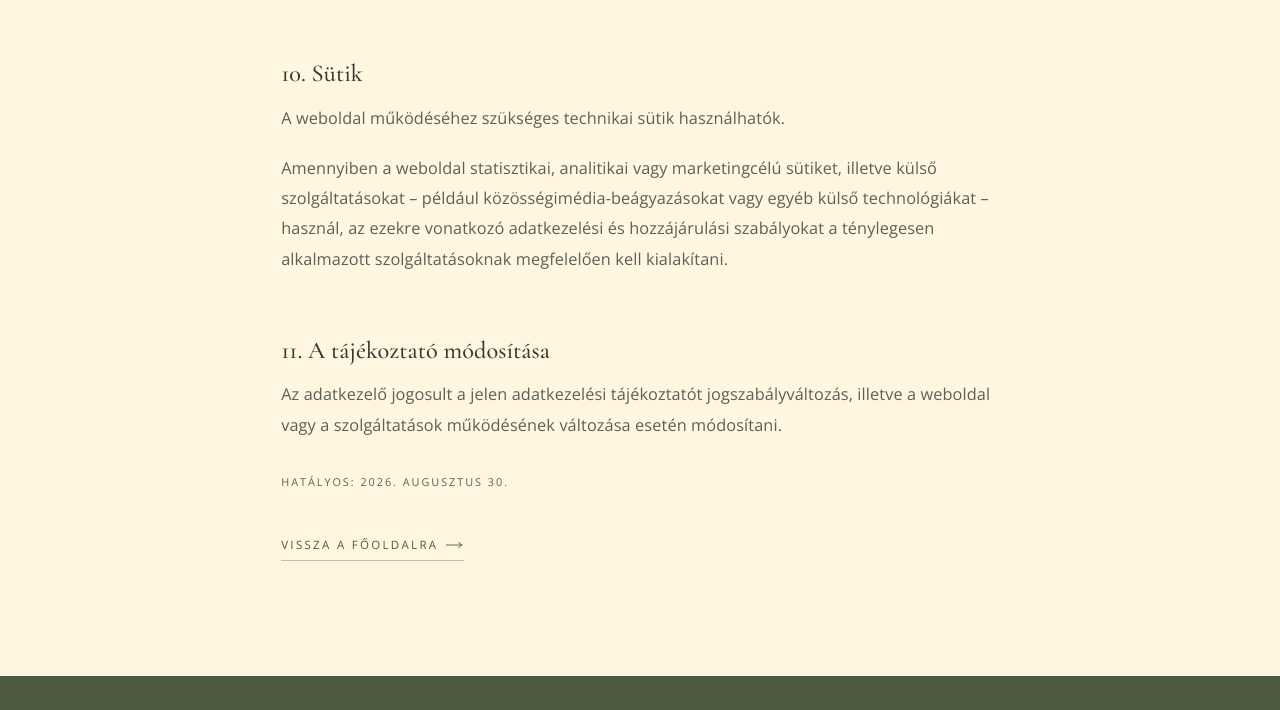
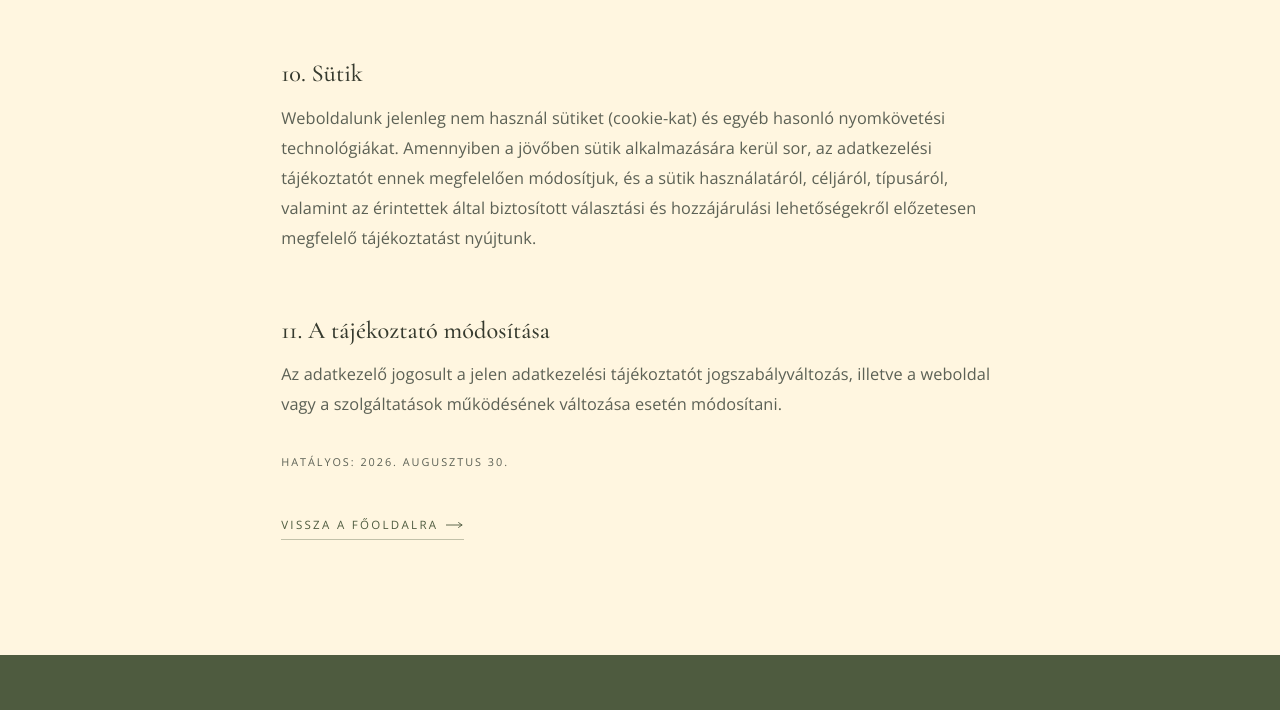
Before and after one commit to honyakgergo/parton_website, a plain HTML site: page adatkezeles.html in a window 1280 px wide. Shown: the part 4221-4931 px from the top of the page. Drawn offline with nearby package versions, Linux system fonts and the light colour scheme; a web font is replaced by a local one.

Commit message:
süti javítás

```diff
--- a/adatkezeles.html
+++ b/adatkezeles.html
@@ -160,11 +160,11 @@
         történik, panaszt tehet a Nemzeti Adatvédelmi és Információszabadság Hatóságnál (NAIH),
         illetve bírósághoz fordulhat.</p>
         <h2 class="legal-section" id="sutik">10. Sütik</h2>
-        <p>A weboldal működéséhez szükséges technikai sütik használhatók.</p>
-        <p>Amennyiben a weboldal statisztikai, analitikai vagy marketingcélú sütiket, illetve
-        külső szolgáltatásokat – például közösségimédia-beágyazásokat vagy egyéb külső
-        technológiákat – használ, az ezekre vonatkozó adatkezelési és hozzájárulási szabályokat
-        a ténylegesen alkalmazott szolgáltatásoknak megfelelően kell kialakítani.</p>
+        <p>Weboldalunk jelenleg nem használ sütiket (cookie-kat) és egyéb hasonló
+        nyomkövetési technológiákat. Amennyiben a jövőben sütik alkalmazására kerül sor, az
+        adatkezelési tájékoztatót ennek megfelelően módosítjuk, és a sütik használatáról,
+        céljáról, típusáról, valamint az érintettek által biztosított választási és
+        hozzájárulási lehetőségekről előzetesen megfelelő tájékoztatást nyújtunk.</p>
         <h2 class="legal-section" id="a-tajekoztato-modositasa">11. A tájékoztató módosítása</h2>
         <p>Az adatkezelő jogosult a jelen adatkezelési tájékoztatót jogszabályváltozás, illetve
         a weboldal vagy a szolgáltatások működésének változása esetén módosítani.</p>
--- a/assets/css/style.css
+++ b/assets/css/style.css
@@ -742,7 +742,7 @@ p:last-child{ margin-bottom: 0; }
   display: flex;
   flex-direction: column;
   align-items: center;
-  justify-content: flex-start;
+  justify-content: center;
   text-align: center;
   min-height: clamp(240px, 22vw, 300px);
   padding: clamp(34px, 3.4vw, 50px) clamp(16px, 1.8vw, 26px);
```
